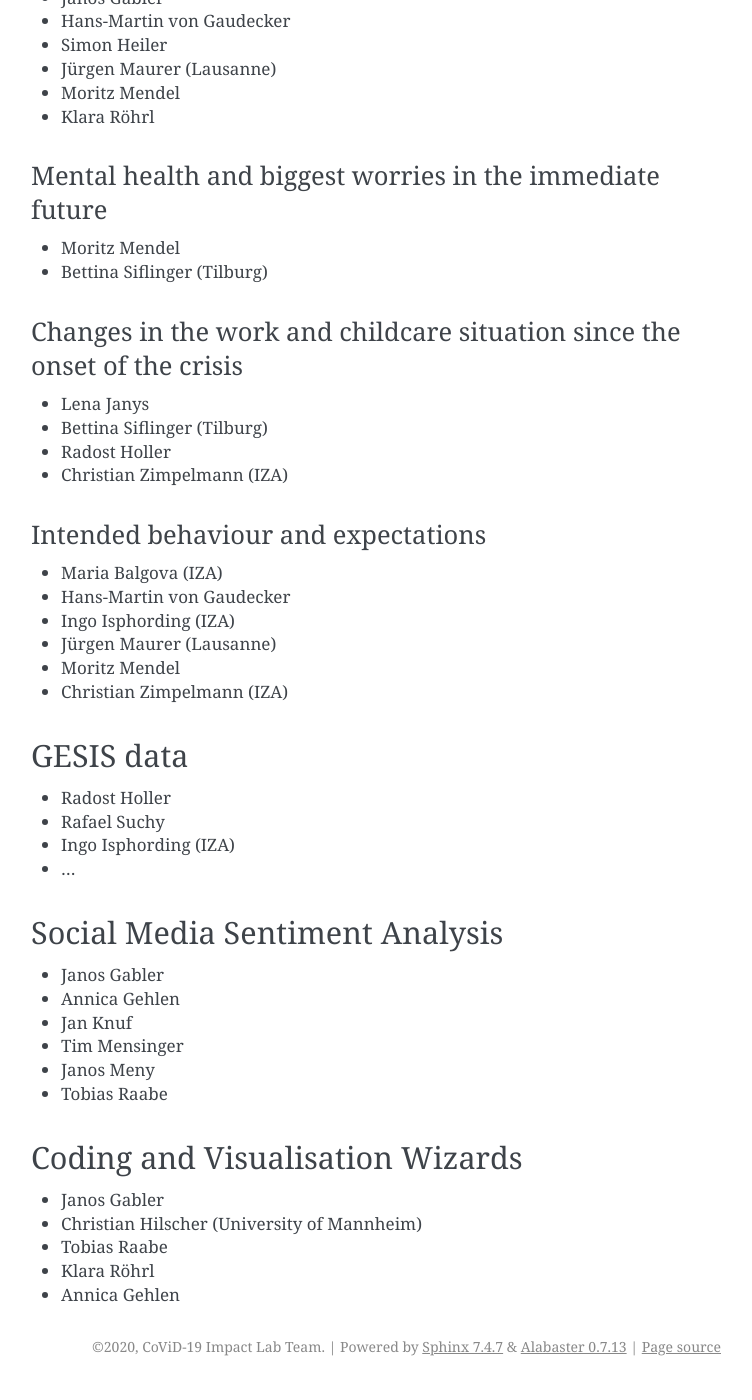
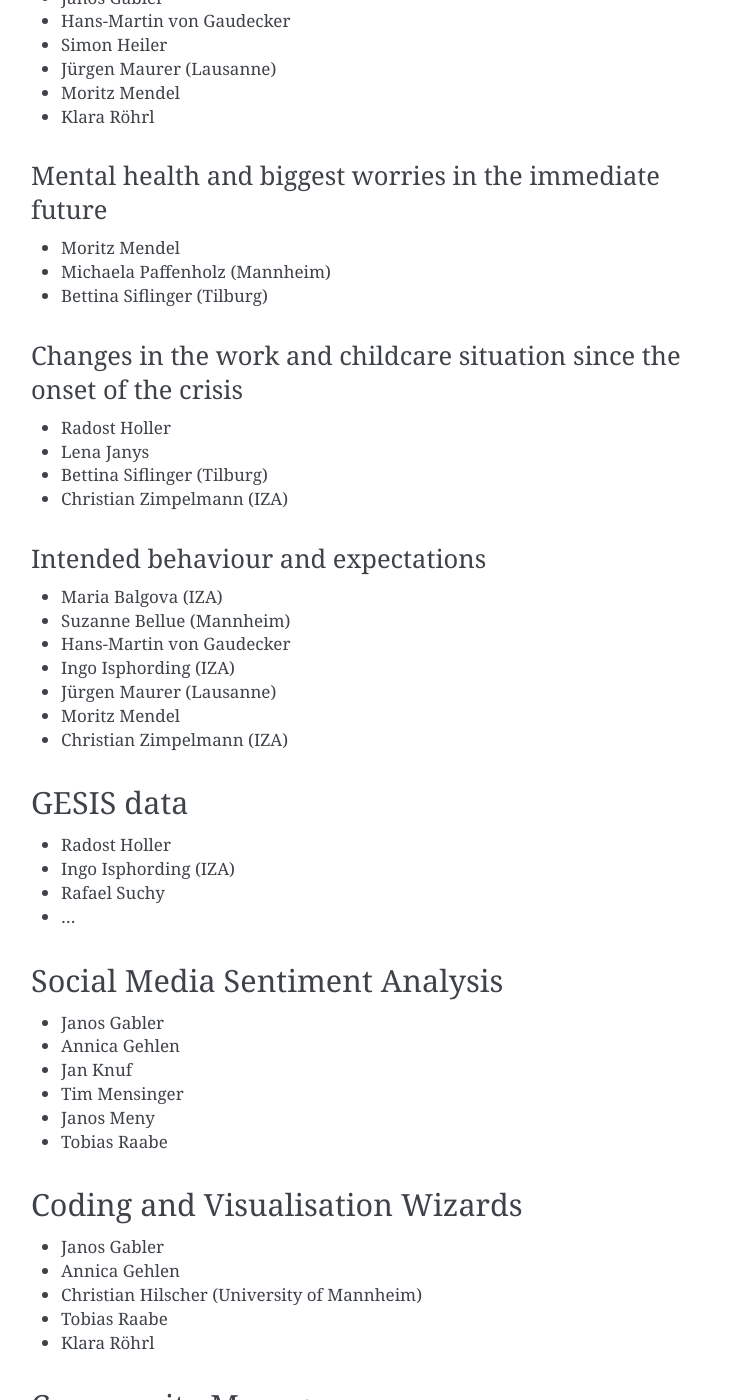
Before and after one commit to covid-19-impact-lab/covid-19-impact-lab, a Sphinx documentation site: the page built from docs/source/about_us.rst, in a window 1280 px wide and 1400 px high, scrolled down 1475 px. Shown: the whole window, without its empty margins (389-1141 px from the left). Built offline with Sphinx 7.4.7, drawn with Linux system fonts in a browser that asks for light colours; some of the changed text lies outside the part shown.

Commit message:
Add community manager and some more names, order alphabetically.

```diff
--- a/docs/source/about_us.rst
+++ b/docs/source/about_us.rst
@@ -52,20 +52,22 @@
 *********************************************************
 
 * Moritz Mendel
+* Michaela Paffenholz (Mannheim)
 * Bettina Siflinger (Tilburg)
 
 Changes in the work and childcare situation since the onset of the crisis
 *************************************************************************
 
+* Radost Holler
 * Lena Janys
 * Bettina Siflinger (Tilburg)
-* Radost Holler
 * Christian Zimpelmann (IZA)
 
 Intended behaviour and expectations
 ***********************************
 
 * Maria Balgova (IZA)
+* Suzanne Bellue (Mannheim)
 * Hans-Martin von Gaudecker
 * Ingo Isphording (IZA)
 * Jürgen Maurer (Lausanne)
@@ -77,8 +79,8 @@
 ==========
 
 * Radost Holler
+* Ingo Isphording (IZA)
 * Rafael Suchy
-* Ingo Isphording (IZA)
 * ...
 
 Social Media Sentiment Analysis
@@ -96,7 +98,13 @@
 ================================
 
 * Janos Gabler
+* Annica Gehlen
 * Christian Hilscher (University of Mannheim)
 * Tobias Raabe
 * Klara Röhrl
+
+
+Community Manager
+=================
+
 * Annica Gehlen
```
Also changed, not shown: other parts of docs/source/about_us.rst (+1 -1 lines).
